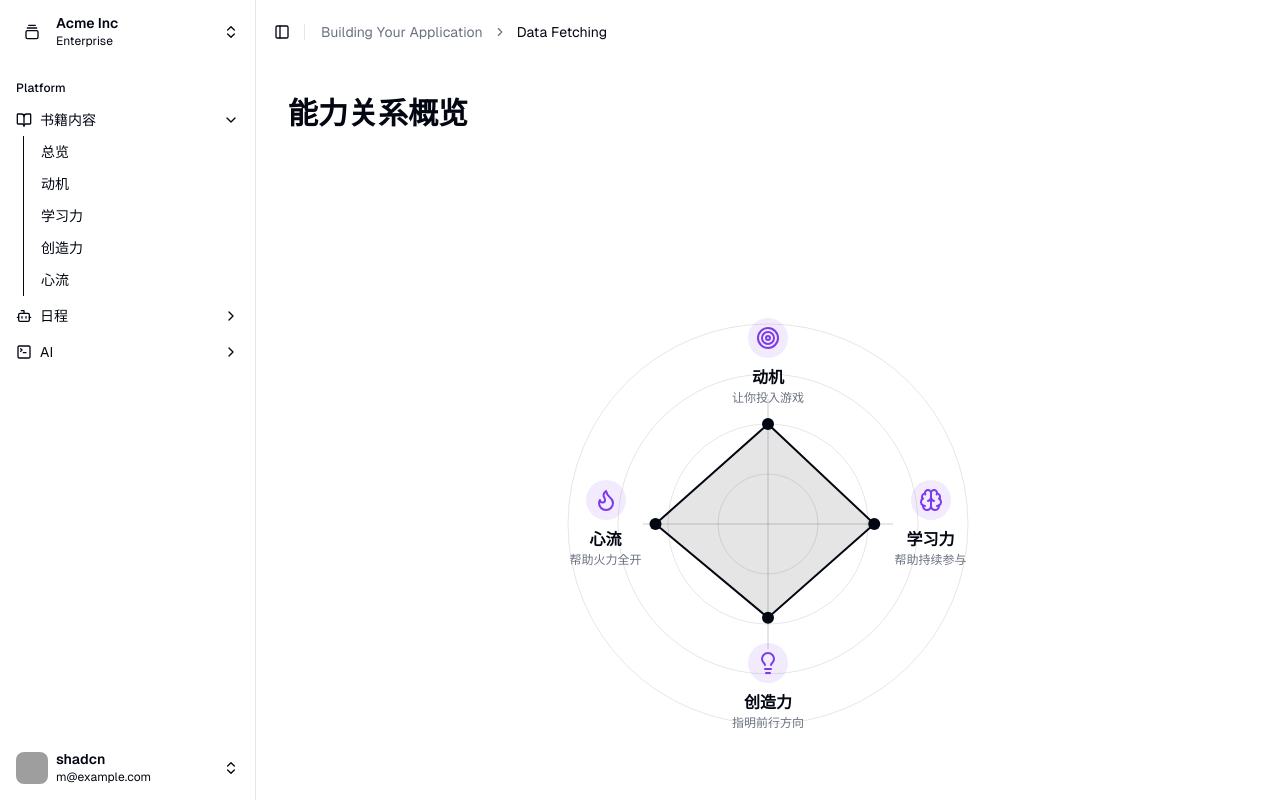
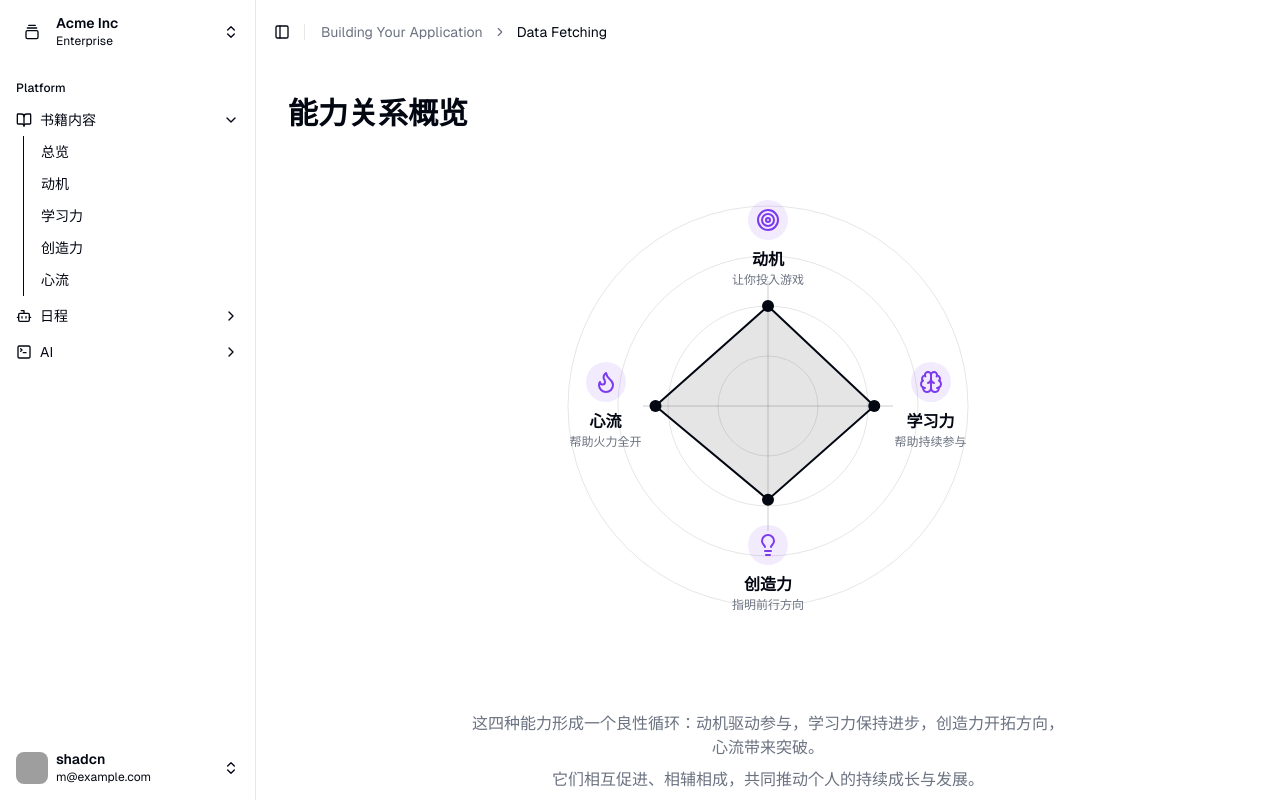
Before and after one commit to yellowpoint/book-impossible, a Next.js app: page /overview in a window 1280 px wide. Shown: the top 802 px of the page. Built offline with nearby package versions, Linux system fonts and the light colour scheme; grey boxes are pictures that could not be loaded.

Commit message:
修改点样式

```diff
--- a/src/app/(book)/overview/page.jsx
+++ b/src/app/(book)/overview/page.jsx
@@ -67,7 +67,7 @@ export default function OverviewPage() {
         能力关系概览
       </motion.h1>
 
-      <div className="relative mx-auto mt-8 flex aspect-square w-full max-w-2xl items-center justify-center">
+      <div className="relative mx-auto flex  w-full max-w-2xl items-center justify-center">
         <div className="relative h-[500px] w-[500px]">
           {/* 调整 SVG 尺寸 */}
           <svg
--- a/src/app/page.js
+++ b/src/app/page.js
@@ -2,7 +2,7 @@ import Image from "next/image";
 
 export default function Home() {
   return (
-    <div className="grid grid-rows-[20px_1fr_20px] items-center justify-items-center min-h-screen p-8 pb-20 gap-16 sm:p-20 ">
+    <div className="grid grid-rows-[20px_1fr_20px] items-center justify-items-center h-full p-8 pb-20 gap-16 sm:p-20 ">
       home
     </div>
   );
```
